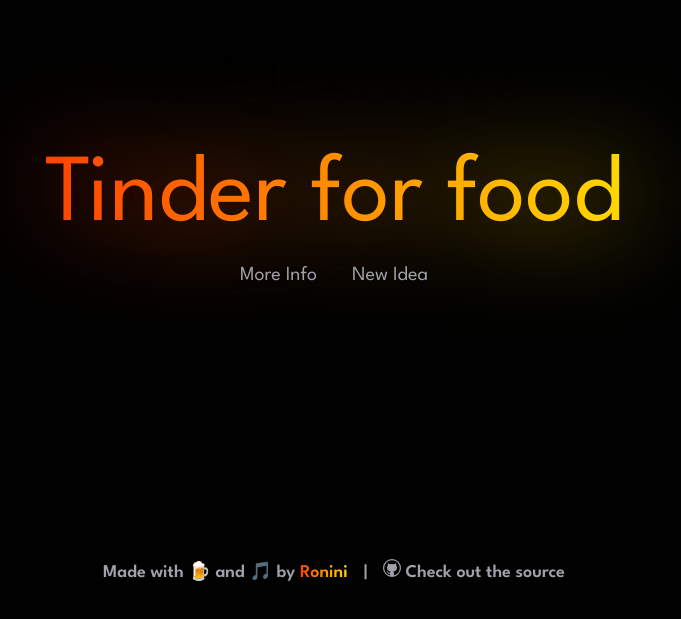
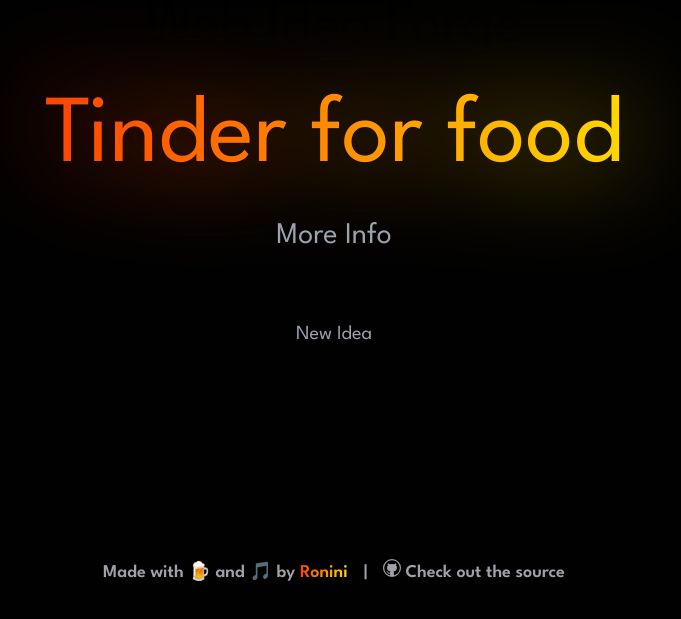
Before and after one commit to Roninii/web-idea-forge, a Next.js app: page / in a window 1280 px wide. Shown: the part 181-800 px from the top of the page, without its empty margins (306-987 px from the left). Built offline with nearby package versions, Linux system fonts and the light colour scheme.

Commit message:
update more info styling

```diff
--- a/app/ProjectIdea.tsx
+++ b/app/ProjectIdea.tsx
@@ -2,6 +2,7 @@
 import { useEffect, useState } from "react";
 import PROJECT_IDEAS from "./ideas.json";
 import Link from "next/link";
+import { VscArrowSmallRight } from "react-icons/vsc";
 
 type Idea = {
   id: number;
@@ -38,33 +39,36 @@
       {idea ? (
         <div className="banner">
           <h2
-            className="text-center text-6xl lg:text-8xl glow"
+            className="glow text-center text-6xl lg:text-8xl"
             aria-hidden="true"
           >
             {idea.description_short}
           </h2>
-          <h2 className="text-center text-6xl lg:text-8xl glow">
+          <h2 className="glow text-center text-6xl lg:text-8xl">
             {idea.description_short}
           </h2>
         </div>
       ) : (
         <h2 className="text-center text-xl lg:text-4xl">Forging...</h2>
       )}
-      <div className="flex justify-center items-center gap-4">
+      <div className="flex justify-center">
         <Link
           href={`/idea/${idea?.id}`}
-          className="text-gray-400 text-center text-lg lg:text-xl hover:text-gradient"
+          className="group relative px-8 py-4 text-2xl lg:text-3xl"
         >
-          More Info
+          <span className="group-hover:text-gradient text-center text-gray-400">
+            More Info
+          </span>
+          <VscArrowSmallRight className="absolute right-0 top-1/2 ml-2 -translate-y-1/2  transform opacity-0 transition-all duration-300 ease-out group-hover:inline group-hover:translate-x-2 group-hover:opacity-100" />
+          <hr className="from-vermilion-500 to-gold-500 mx-auto h-0.5 transform border-0 bg-gradient-to-r opacity-0 duration-300 group-hover:translate-y-1 group-hover:opacity-100" />
         </Link>
-        |
-        <button
-          onClick={newIdea}
-          className="text-gray-400 text-center text-lg lg:text-xl hover:text-gradient"
-        >
-          New Idea
-        </button>
       </div>
+      <button
+        onClick={newIdea}
+        className="hover:text-gradient mt-8 text-center text-lg text-gray-400 lg:text-xl"
+      >
+        New Idea
+      </button>
     </div>
   );
 }
```
